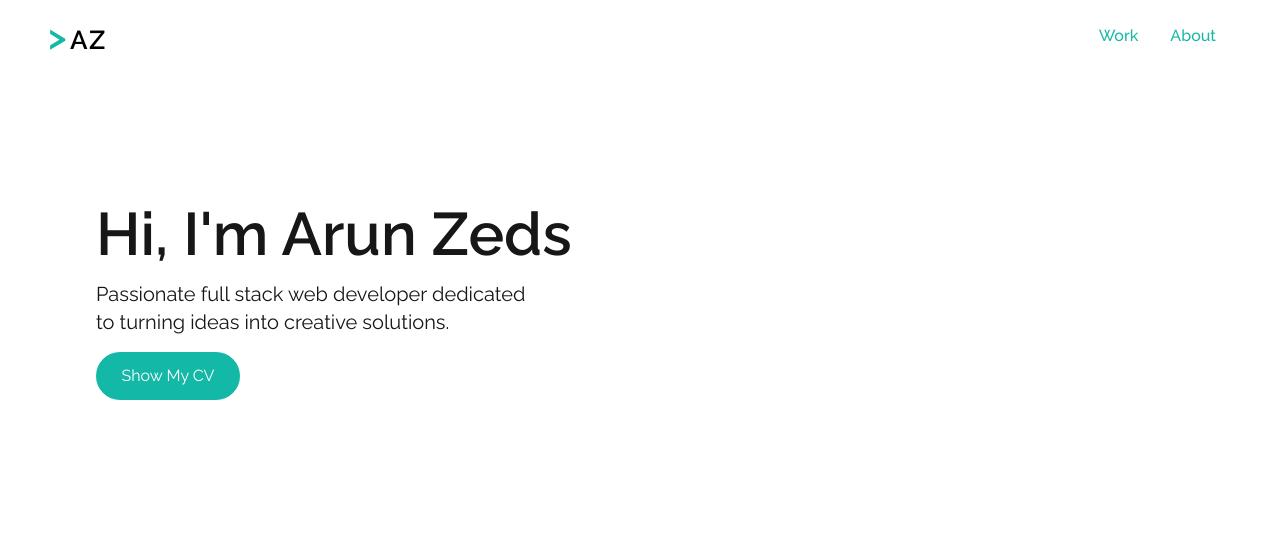
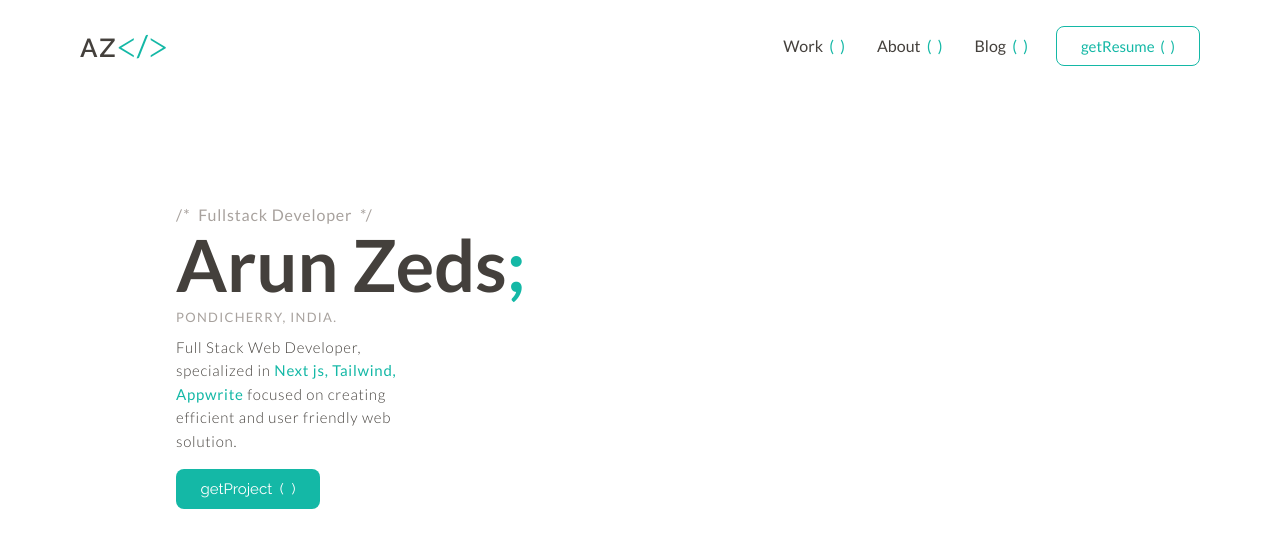
Before and after one commit to aruncodr/arunzeds, a Next.js app: page / in a window 1280 px wide. Shown: the top 548 px of the page. Built offline with nearby package versions, Linux system fonts and the light colour scheme.

Commit message:
ui changed

```diff
--- a/app/Header.js
+++ b/app/Header.js
@@ -1,16 +1,30 @@
+import Link from 'next/link'
 import React from 'react'
+import { Lato } from 'next/font/google'
+
+const lato = Lato({ subsets: ['latin'],
+  weight: ['100','300','400','700','900'],
+})
 
 function Header() {
   return (
-    <div className='flex justify-between py-4 px-4 md:px-12 text-teal-500'>
-        <div className=''>
-          <span className='text-4xl font-semibold tracking-widest'>&gt;</span>
-          <span className='text-[26px] text-black font-semibold tracking-wider'>AZ</span>
-          <span className='text-4xl font-semibold'></span>
+    <div className='flex text-stone-700 justify-between py-6 px-4 md:px-20'>
+        <div className='tracking-widest'>
+        <span className='text-[26px] font-semibold tracking-[0.07em] '>AZ</span>
+          <span className='text-4xl font-light text-teal-500 tracking-wide'>&lt;<span className={`${lato.className} font-normal text-3xl`}>/</span>&gt;</span>
         </div>
-        <div className='flex text-base font-medium pt-2'>
-          <div className='px-2 md:px-4'>Work</div>
-          <div className='px-2 md:px-4'>About</div>
+
+        <div className={`${lato.className} flex items-center text-base font-medium`}>
+          <div className='px-2 md:px-4'>Work<span className='text-teal-500'>&nbsp; (&nbsp; )</span></div>
+          <div className='px-2 md:px-4'>About<span className='text-teal-500'>&nbsp; (&nbsp; )</span></div>
+          <div className='px-2 md:px-4'>Blog<span className='text-teal-500'>&nbsp; (&nbsp; )</span></div>
+          <Link href="./cv">
+          <button className='ml-3 h-10 w-36 text-[15px] mx-auto border border-teal-500 rounded-lg' type="button">
+          <span className='text-teal-500'>getResume&nbsp; (&nbsp; )</span>
+          </button></Link>
+
+
+
         </div>
 
     </div>
--- a/app/cv/page.jsx
+++ b/app/cv/page.jsx
@@ -53,7 +53,6 @@ function PageContent() {
             <span className={lato.className}><a href='https://arunzeds.com/cv'>9786787507</a></span><br />
             <span className={lato.className}><a href='https://arunzeds.com/cv'>Pondicherry</a></span><br />
             <span className={lato.className}><a href='https://arunzeds.com/cv'>arunzeds@gmail @outlook</a></span><br />
-            <span className={lato.className}><a href='https://arunzeds.com/cv'>aruncodr@gmail @outlook</a></span><br />
             </p>
       </div>
 
@@ -162,7 +161,7 @@ function PageContent() {
             S<span className='head-xs'>PECIFICATION </span>
             W<span className='head-xs'>EBSITE</span>
           </h2>
-          <h3 className={lato.className}>azspecs.com&nbsp;|&nbsp; Tailwind &nbsp;|&nbsp; Next js &nbsp;|&nbsp; Node.js &nbsp;|&nbsp; Mongo db</h3>
+          <h3 className={lato.className}>azspecs.com&nbsp;|&nbsp; Tailwind &nbsp;|&nbsp; Next js &nbsp;|&nbsp; Mongo db</h3>
           <ul role="list" className={lato.className}>
             <li>AZ Spces is newly recognized as one of the top resources for in-depth technical information on mobile phones.</li>
             <li>The site offers extensive specifications and comparisons across a large database of smartphone models, covering aspects
@@ -176,7 +175,7 @@ function PageContent() {
             T<span className='head-xs'>ORSIUM</span> &nbsp;|&nbsp;
             S<span className='head-xs'>HOPPING</span>
           </h2>
-          <h3 className={lato.className}>pondystore.com &nbsp;|&nbsp; Tailwind &nbsp;|&nbsp; React &nbsp;|&nbsp; Astro &nbsp;|&nbsp; Appwrite</h3>
+          <h3 className={lato.className}>pondystore.com &nbsp;|&nbsp; Tailwind &nbsp;|&nbsp; React &nbsp;|&nbsp; Appwrite</h3>
           <ul role="list" className={lato.className}>
             <li>Pondystore is a concept designed to explore the tourist attractions and top shopping spots in Pondicherry. </li>
             <li>My website assists travelers in making informed decisions by offering reviews, price comparisons, and offering services.</li>
--- a/app/layout.js
+++ b/app/layout.js
@@ -4,8 +4,8 @@ import { Poppins,Raleway } from 'next/font/google'
 const inter = Raleway({ subsets: ['latin']})
 
 export const metadata = {
-  title: 'Portfolio | arun zeds ',
-  description: "Hi,I'm Arun Zeds I'm a 25 year-old passionate fullstack web developer dedicated to turning ideas into creative solutions. I specialize in creating seamless and intuitive user experiences. I'm involved in every step of the process: from discovery and design to development, testing, and deployment. I focus on delivering high-quality, scalable results that drive positive user experiences. Let’s connect!",
+  title: 'Arun Zeds | AZ ____ AZ Portfolio | AZ Resume </>',
+  description: "AZ : Hi,I'm Arun Zeds - Full Stack Web Developer, specialized in Next js, Tailwind, Appwrite focused on creating efficient and user friendly web solution. Arun zeds - AZ : I'm involved in every step of the process: from discovery and design to development, testing, and deployment. AZ - Arun zeds : Let's connect ! AZ Portfolio | AZ Resume |",
 }
 
 export default function RootLayout({ children }) {
--- a/app/page.js
+++ b/app/page.js
@@ -2,6 +2,12 @@
 import { useRouter } from 'next/navigation'
 import Image from "next/image";
 import Header from './Header';
+import { Lato } from 'next/font/google'
+
+const lato = Lato({ subsets: ['latin'],
+  weight: ['100','300','400','700','900'],
+
+})
 export default function Home() {
   const router = useRouter()
 
@@ -10,16 +16,21 @@ export default function Home() {
     <div>
       <Header/>
     </div>
-    <div className='flex'>
-      <div className='leftside md:w-1/2 pt-32 pl-6 md:pl-24'>
-          <div className='font-semibold text-6xl'>
-            Hi, I'm Arun Zeds
+
+    <div className='flex text-stone-700'>
+      <div className='leftside md:w-1/2 pt-28 pl-12 md:pl-44'>
+          <div className={`font-medium tracking-wider text-stone-400 `}>
+            <span className={`${lato.className} leading-none`}>/*&nbsp; Fullstack Developer &nbsp;*/</span></div>
+          <div className={`${lato.className} font-semibold text-7xl`}>
+            Arun Zeds<span className='text-teal-500'>;</span></div>
+          <div className={`${lato.className} pt-2 text-stone-400 text-[13px]`}>
+            <div className='font-medium tracking-widest'>PONDICHERRY, INDIA.</div>
           </div>
-          <div className='text-xl pt-4 md:pr-28'>
-            Passionate full stack web developer dedicated to turning ideas into creative solutions.
+          <div className='pt-2 text-[15px] font-light tracking-wider md:pr-[200px]'><span className={`${lato.className}`}>
+            Full Stack Web Developer, specialized in <span className='text-teal-500 font-medium'>Next js, Tailwind, Appwrite</span> focused on creating efficient and user friendly web solution.</span>
           </div>
-          <button className='h-12 mt-4 w-36 mx-auto bg-teal-500 text-white rounded-full' type="button" onClick={() => router.push('./cv/')}>
-            Show My CV
+          <button className='mt-4 h-10 w-36 text-[15px] mx-auto bg-teal-500 text-white rounded-lg' type="button" onClick={() => router.push('./cv/')}>
+            getProject&nbsp; (&nbsp; )
           </button>
 
       </div>
```
